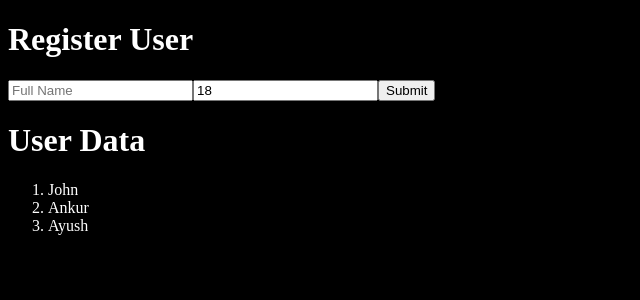
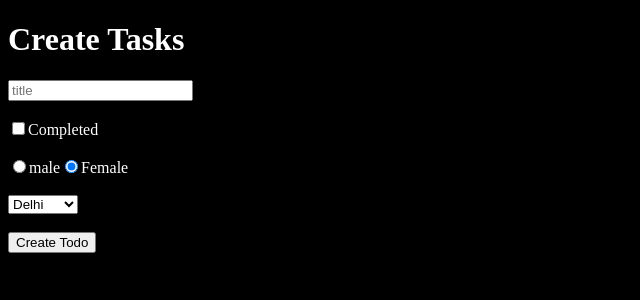
Before and after one commit to gurushantjmatti/Cooknexuss, a React (Vite) app: page / in a window 1280 px wide. Shown: the top 300 px of the page, without its empty margins (0-640 px from the left). Built offline with nearby package versions, Linux system fonts and the light colour scheme.

Commit message:
Two Way Binding Form Elements

```diff
--- a/src/App.jsx
+++ b/src/App.jsx
@@ -1,17 +1,59 @@
 import { useState } from "react";
-import Create from "./components/Create";
-import Read from "./components/Read";
+
 const App = () => {
-    const [users, setusers] = useState([
-        { name: "John", age: 12 },
-        { name: "Ankur", age: 32 },
-        { name: "Ayush", age: 22 },
+    const [todos, settodos] = useState([
+        { id: 1, title: "Kamm krle bhai", isCompleted: false },
     ]);
+
+    const [title, settitle] = useState("");
+    const [completed, setcompleted] = useState(false);
+    const [gender, setgender] = useState("female");
+    const [city, setcity] = useState("delhi");
+
     return (
         <div>
-            <Create />
-            <Read users={users} setusers={setusers} />
-            {/* Read(users,setusers) */}
+            <h1>Create Tasks</h1>
+            <form>
+                <input
+                    onChange={(e) => settitle(e.target.value)}
+                    value={title}
+                    type="text"
+                    placeholder="title"
+                />
+                <br />
+                <br />
+                <input
+                    checked={completed}
+                    onChange={(e) => setcompleted(e.target.checked)}
+                    type="checkbox"
+                />
+                Completed
+                <br /> <br />
+                <input
+                    value="male"
+                    onChange={(e) => setgender(e.target.value)}
+                    checked={gender == "male" && true}
+                    type="radio"
+                />
+                male
+                <input
+                    value="female"
+                    onChange={(e) => setgender(e.target.value)}
+                    checked={gender == "female" && true}
+                    type="radio"
+                />
+                Female
+                <br />
+                <br />
+                <select value={city} onChange={(e) => setcity(e.target.value)}>
+                    <option value="delhi">Delhi</option>
+                    <option value="mumbai">Mumbai</option>
+                    <option value="kolkata">Kolkata</option>
+                </select>
+                <br />
+                <br />
+                <button>Create Todo</button>
+            </form>
         </div>
     );
 };
--- a/src/components/Create.jsx
+++ /dev/null
@@ -1,38 +0,0 @@
-import { useState } from "react";
-
-const Create = (props) => {
-    console.log(props);
-    const [fullname, setfullname] = useState("");
-    const [age, setage] = useState(18);
-
-    const SubmitHandler = (e) => {
-        e.preventDefault();
-        const newuser = { fullname, age };
-        console.log(newuser); //api -backend -database
-        // set the user in the setusers
-    };
-
-    return (
-        <div>
-            <h1>Register User</h1>
-            <form onSubmit={SubmitHandler}>
-                <input
-                    onChange={(e) => setfullname(e.target.value)}
-                    value={fullname}
-                    type="text"
-                    placeholder="Full Name"
-                />
-
-                <input
-                    onChange={(e) => setage(e.target.value)}
-                    value={age}
-                    type="number"
-                    placeholder="Age"
-                />
-                <button>Submit</button>
-            </form>
-        </div>
-    );
-};
-
-export default Create;
--- a/src/components/Read.jsx
+++ /dev/null
@@ -1,17 +0,0 @@
-const Read = (props) => {
-    const users = props.users;
-    // const setusers = props.setusers;
-
-    const renderuser = users.map((user, index) => {
-        return <li key={index}>{user.name}</li>;
-    });
-
-    return (
-        <div>
-            <h1>User Data</h1>
-            <ol>{renderuser}</ol>
-        </div>
-    );
-};
-
-export default Read;
```
